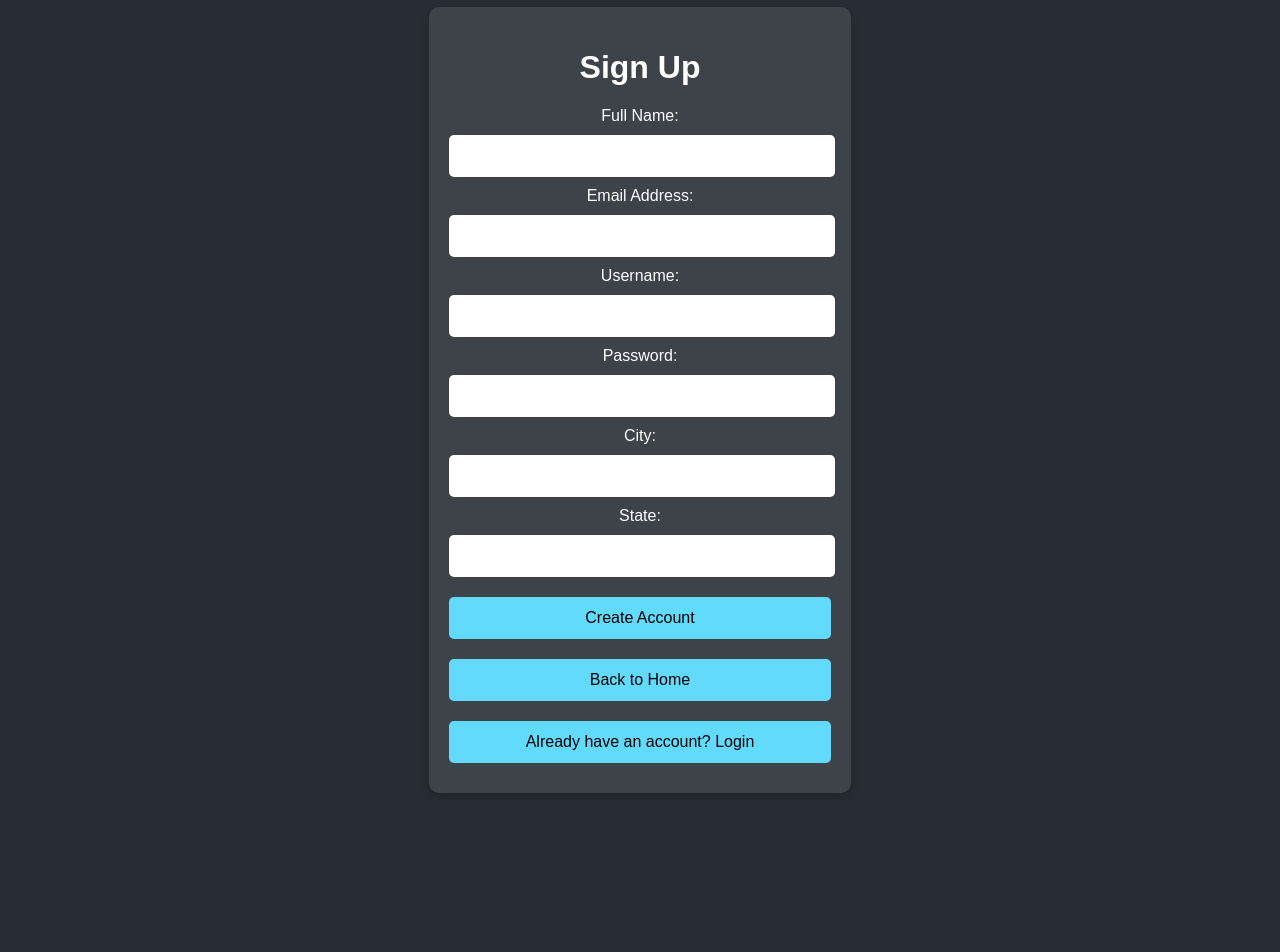
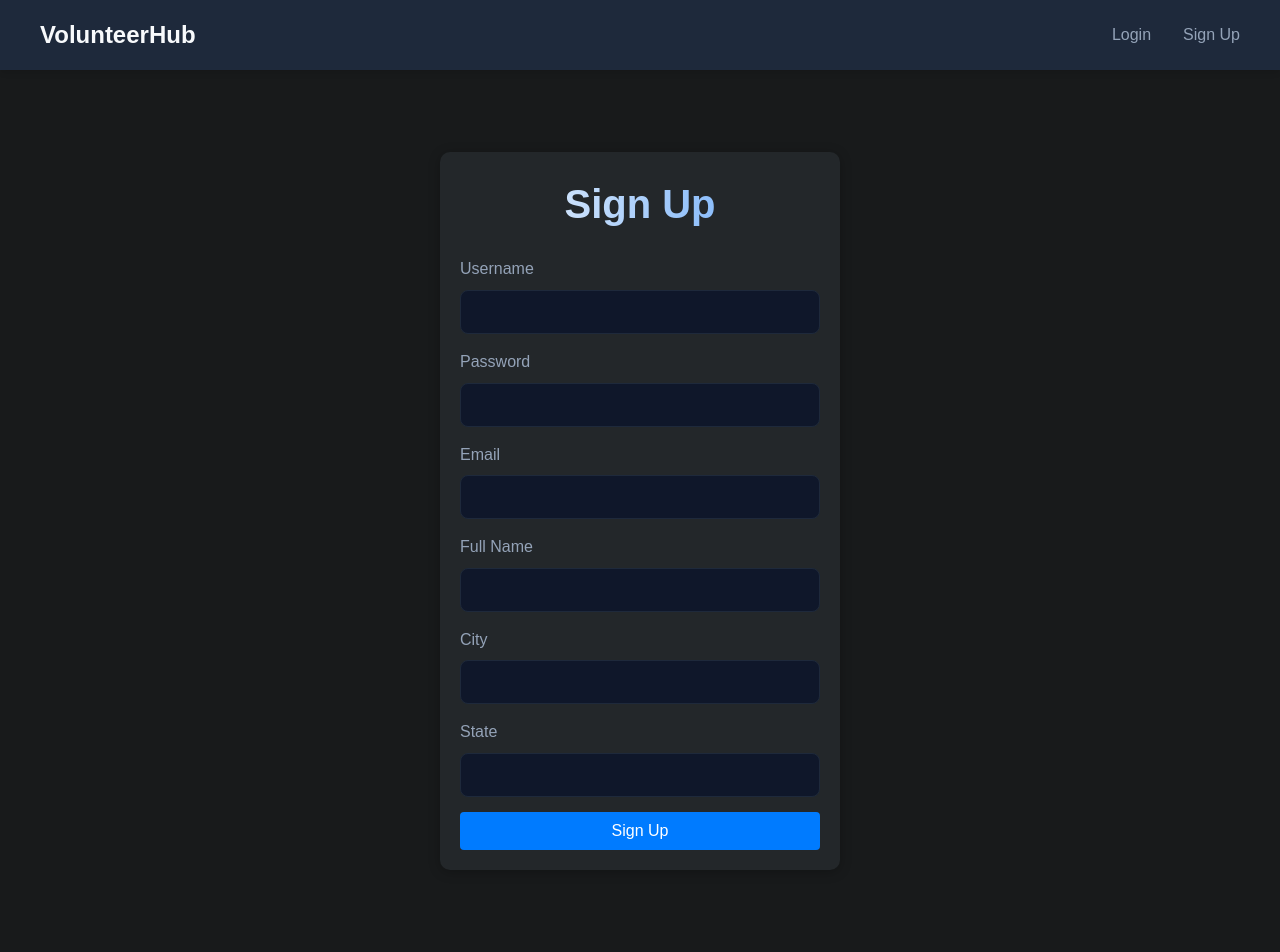
Before and after one commit to SarveshwarSenthilKumar/VolunteerHub, a Flask app: page /auth/signup in a window 1280 px wide. Before the commit the page ends 793 px from the top, so only its background shows below. Run offline with Flask 2, Linux system fonts and the light colour scheme.

Commit message:
Working model

```diff
--- a/ToDo.txt
+++ b/ToDo.txt
@@ -1,2 +1,3 @@
 Build in Keywords
 Give more information in the browse opportunities page
+Save and Unsave opportunities
--- a/app.py
+++ b/app.py
@@ -1,6 +1,6 @@
 from flask import Flask, render_template, request, redirect, session, jsonify
 from flask_session import Session
-from datetime import datetime
+from datetime import datetime, timedelta
 import pytz
 import openai
 import os
@@ -14,6 +14,7 @@ app = Flask(__name__)
 
 app.config["SESSION_PERMANENT"] = True
 app.config["SESSION_TYPE"] = "filesystem"
+app.config["PERMANENT_SESSION_LIFETIME"] = timedelta(days=30)  # Set session lifetime to 30 days
 Session(app)
 
 # Configure OpenAI
@@ -25,6 +26,10 @@ authentication = True #Change to False if you want to disable user authenticatio
 
 if authentication:
     app.register_blueprint(auth_blueprint, url_prefix='/auth')
+
+@app.before_request
+def make_session_permanent():
+    session.permanent = True
 
 #This route is the base route for the website which renders the index.html file
 @app.route("/", methods=["GET", "POST"])
@@ -224,52 +229,44 @@ def swipe_action():
     return jsonify({"success": True})
 
 @app.route("/saved", methods=["GET", "POST"])
-def saved_opportunities():
+def saved():
     if not session.get("name"):
         return redirect("/auth/login")
-    if request.method == "POST":
-        data = request.json
-        if data.get("action") == "remove":
-            opportunity_id = data.get("opportunity_id")
-            user_connection = sqlite3.connect("users.db")
-            user_connection.row_factory = sqlite3.Row
-            user_crsr = user_connection.cursor()
-            user_crsr.execute("SELECT saved_opportunities FROM users WHERE username = ?", (session["name"],))
-            user = user_crsr.fetchone()
-            if user:
-                saved_opps = json.loads(user['saved_opportunities'] or '[]')
-                if opportunity_id in saved_opps:
-                    saved_opps.remove(opportunity_id)
-                    user_crsr.execute("UPDATE users SET saved_opportunities = ? WHERE username = ?", (json.dumps(saved_opps), session["name"]))
-                    user_connection.commit()
-            user_connection.close()
-            return jsonify({"success": True})
-    # GET logic remains unchanged
+
+    # Get user id
     user_connection = sqlite3.connect("users.db")
     user_connection.row_factory = sqlite3.Row
     user_crsr = user_connection.cursor()
     user_crsr.execute("SELECT id, saved_opportunities FROM users WHERE username = ?", (session["name"],))
     user = user_crsr.fetchone()
+    user_connection.close()
     if not user:
         return redirect("/auth/login")
-    saved_opps = json.loads(user['saved_opportunities'] or '[]')
-    if not saved_opps:
-        return render_template("saved.html", opportunities=[])
-    opp_connection = sqlite3.connect("opportunities.db")
-    opp_connection.row_factory = sqlite3.Row
-    opp_crsr = opp_connection.cursor()
-    placeholders = ','.join('?' * len(saved_opps))
-    opp_crsr.execute(f"""
-        SELECT * FROM opportunities
-        WHERE id IN ({placeholders})
-        ORDER BY created_at DESC
-    """, saved_opps)
-    opportunities = [dict(row) for row in opp_crsr.fetchall()]
-    for opp in opportunities:
-        if 'image_url' not in opp or not opp['image_url']:
-            opp['image_url'] = '/static/default.jpg'
-    opp_connection.close()
-    user_connection.close()
+
+    if request.method == "POST":
+        data = request.get_json()
+        if data and data.get("action") == "remove" and data.get("opportunity_id"):
+            opportunity_id = data.get("opportunity_id")
+            saved_opportunities = json.loads(user["saved_opportunities"])
+            if opportunity_id in saved_opportunities:
+                saved_opportunities.remove(opportunity_id)
+                user_connection = sqlite3.connect("users.db")
+                user_crsr = user_connection.cursor()
+                user_crsr.execute("UPDATE users SET saved_opportunities = ? WHERE id = ?", (json.dumps(saved_opportunities), user["id"]))
+                user_connection.commit()
+                user_connection.close()
+                return jsonify({"success": True})
+        return jsonify({"success": False})
+
+    # Get saved opportunities
+    saved_opportunities = json.loads(user["saved_opportunities"])
+    connection = sqlite3.connect("opportunities.db")
+    connection.row_factory = sqlite3.Row
+    crsr = connection.cursor()
+    crsr.execute("SELECT * FROM opportunities WHERE id IN ({})".format(",".join("?" * len(saved_opportunities))), saved_opportunities)
+    opportunities = [dict(row) for row in crsr.fetchall()]
+    connection.close()
+
     return render_template("saved.html", opportunities=opportunities)
 
 @app.route("/auth/logout")
@@ -281,6 +278,7 @@ def logout():
 
 @app.route("/all-opportunities")
 def all_opportunities():
+    print(session.get("name"))
     if not session.get("name"):
         return redirect("/auth/login")
 
@@ -289,9 +287,12 @@ def all_opportunities():
     user_connection.row_factory = sqlite3.Row
     user_crsr = user_connection.cursor()
     user_crsr.execute("SELECT id, city FROM users WHERE username = ?", (session["name"],))
+    all = user_crsr.execute("SELECT * FROM users")
+    print(all.fetchall())
     user = user_crsr.fetchone()
     user_connection.close()
     if not user or not user["city"]:
+        print(user)
         return redirect("/auth/login")
 
     # Get all unswiped opportunities for this user
--- a/templates/auth/signup.html
+++ b/templates/auth/signup.html
@@ -1,128 +1,42 @@
-<!DOCTYPE html>
-<html lang="en">
-<head>
-    <meta charset="UTF-8">
-    <meta name="viewport" content="width=device-width, initial-scale=1.0">
-    <title>Sign Up - Flask Development Template</title>
-    <style>
-        body {
-            font-family: Arial, sans-serif;
-            display: flex;
-            justify-content: center;
-            align-items: center;
-            height: 100vh;
-            margin: 0;
-            background-color: #282c34;
-            color: white;
-            text-align: center;
-        }
-        .container {
-            max-width: 400px;
-            padding: 20px;
-            background-color: rgba(255, 255, 255, 0.1);
-            border-radius: 10px;
-            box-shadow: 0 4px 8px rgba(0, 0, 0, 0.2);
-        }
-        h1 {
-            font-size: 2rem;
-        }
-        input {
-            width: calc(100% - 20px);
-            padding: 12px;
-            margin: 10px 0;
-            border: none;
-            border-radius: 5px;
-            background-color: #fff;
-            color: #000;
-            font-size: 1rem;
-        }
-        button {
-            width: 100%;
-            padding: 12px;
-            margin: 10px 0;
-            border: none;
-            border-radius: 5px;
-            background-color: #61dafb;
-            color: black;
-            font-size: 1rem;
-            cursor: pointer;
-            transition: background 0.3s;
-        }
-        button:hover {
-            background-color: #4fa3d1;
-        }
-        .footer {
-            margin-top: 20px;
-            font-size: 1rem;
-            opacity: 0.9;
-            font-weight: bold;
-            background: linear-gradient(90deg, #61dafb, #4fa3d1);
-            padding: 10px;
-            border-radius: 5px;
-            display: inline-block;
-        }
-        .error-message {
-            background-color: #ff4d4d;
-            color: white;
-            padding: 10px;
-            border-radius: 5px;
-            margin-bottom: 15px;
-            font-size: 1rem;
-            font-weight: bold;
-        }
-    </style>
-</head>
-<body>
-    <div class="container">
-        <h1>Sign Up</h1>
+{% extends "base.html" %}
 
-        <div id="error-message" class="error-message"
-            {% if error %} style="display: block;" {% else %} style="display: none;" {% endif %}>
-            {{ error }}
+{% block title %}Sign Up - VolunteerHub{% endblock %}
+
+{% block content %}
+<div style="max-width: 400px; margin: 4rem auto;">
+    <h1>Join VolunteerHub</h1>
+    <p style="margin-bottom: 2rem;">Create an account to start making a difference</p>
+
+    {% if error %}
+    <div class="error">{{ error }}</div>
+    {% endif %}
+
+    <form method="POST" action="/auth/signup" class="card">
+        <div class="form-group">
+            <label for="name">Full Name</label>
+            <input type="text" id="name" name="name" required>
         </div>
 
-        <form action="/auth/signup" method="POST">
         <div class="form-group">
-                <label for="name">Full Name:</label>
-                <input type="text" id="name" name="name" required>
+            <label for="email">Email</label>
+            <input type="email" id="email" name="email" required>
         </div>
+
         <div class="form-group">
-                <label for="emailaddress">Email Address:</label>
-                <input type="email" id="emailaddress" name="emailaddress" required>
-            </div>
-            <div class="form-group">
-                <label for="username">Username:</label>
-                <input type="text" id="username" name="username" required>
-            </div>
-            <div class="form-group">
-                <label for="password">Password:</label>
+            <label for="password">Password</label>
             <input type="password" id="password" name="password" required>
         </div>
+
         <div class="form-group">
-                <label for="city">City:</label>
-                <input type="text" id="city" name="city" required>
+            <label for="location">Location (City, State)</label>
+            <input type="text" id="location" name="location" required>
         </div>
-            <div class="form-group">
-                <label for="state">State:</label>
-                <input type="text" id="state" name="state" required>
-            </div>
-            <button type="submit">Create Account</button>
+
+        <button type="submit" class="button button-primary" style="width: 100%;">Create Account</button>
     </form>
 
-        <button onclick="location.href='/'">Back to Home</button>
-        <button onclick="location.href='/auth/login'">Already have an account? Login</button>
-
+    <p style="text-align: center; margin-top: 1.5rem;">
+        Already have an account? <a href="/auth/login" style="color: var(--accent-primary); text-decoration: none;">Sign in</a>
+    </p>
 </div>
-
-    <script>
-        // Add geolocation functionality
-        if (navigator.geolocation) {
-            navigator.geolocation.getCurrentPosition(function(position) {
-                document.getElementById('latitude').value = position.coords.latitude;
-                document.getElementById('longitude').value = position.coords.longitude;
-            });
-        }
-    </script>
-
-</body>
-</html>
+{% endblock %}
--- a/templates/signup.html
+++ b/templates/signup.html
@@ -1,42 +1,97 @@
 {% extends "base.html" %}
 
-{% block title %}Sign Up - VolunteerHub{% endblock %}
-
 {% block content %}
-<div style="max-width: 400px; margin: 4rem auto;">
-    <h1>Join VolunteerHub</h1>
-    <p style="margin-bottom: 2rem;">Create an account to start making a difference</p>
-
+<div class="signup-container">
+    <h1>Sign Up</h1>
     {% if error %}
-    <div class="error">{{ error }}</div>
+    <div class="error-message">{{ error }}</div>
     {% endif %}
-
-    <form method="POST" action="/auth/signup" class="card">
+    <form method="POST" action="/auth/signup">
+        <div class="form-group">
+            <label for="username">Username</label>
+            <input type="text" id="username" name="username" required>
+        </div>
+        <div class="form-group">
+            <label for="password">Password</label>
+            <input type="password" id="password" name="password" required>
+        </div>
+        <div class="form-group">
+            <label for="email">Email</label>
+            <input type="email" id="email" name="email" required>
+        </div>
         <div class="form-group">
             <label for="name">Full Name</label>
             <input type="text" id="name" name="name" required>
         </div>
+        <div class="form-group">
+            <label for="city">City</label>
+            <input type="text" id="city" name="city" required>
+        </div>
+        <div class="form-group">
+            <label for="state">State</label>
+            <input type="text" id="state" name="state" required>
+        </div>
+        <button type="submit" class="button">Sign Up</button>
+    </form>
+</div>
 
-        <div class="form-group">
-            <label for="email">Email</label>
-            <input type="email" id="email" name="email" required>
-        </div>
-
-        <div class="form-group">
-            <label for="password">Password</label>
-            <input type="password" id="password" name="password" required>
-        </div>
-
-        <div class="form-group">
-            <label for="location">Location (City, State)</label>
-            <input type="text" id="location" name="location" required>
-        </div>
-
-        <button type="submit" class="button button-primary" style="width: 100%;">Create Account</button>
-    </form>
-
-    <p style="text-align: center; margin-top: 1.5rem;">
-        Already have an account? <a href="/auth/login" style="color: var(--accent-primary); text-decoration: none;">Sign in</a>
-    </p>
-</div>
+<style>
+body {
+    background: #181a1b;
+    color: #e0e0e0;
+    font-family: Arial, sans-serif;
+}
+.signup-container {
+    max-width: 400px;
+    margin: 50px auto;
+    padding: 20px;
+    background: #23272a;
+    border-radius: 10px;
+    box-shadow: 0 2px 12px rgba(0,0,0,0.25);
+}
+h1 {
+    text-align: center;
+    margin-bottom: 20px;
+    color: #fff;
+}
+.form-group {
+    margin-bottom: 15px;
+}
+label {
+    display: block;
+    margin-bottom: 5px;
+    color: #cfcfcf;
+}
+input {
+    width: 100%;
+    padding: 8px;
+    border: 1px solid #444;
+    border-radius: 4px;
+    background: #2c2f33;
+    color: #e0e0e0;
+}
+input:focus {
+    border-color: #007bff;
+    outline: none;
+}
+.button {
+    width: 100%;
+    padding: 10px;
+    background: #007bff;
+    color: #fff;
+    border: none;
+    border-radius: 4px;
+    cursor: pointer;
+    font-size: 1em;
+    transition: background 0.2s;
+}
+.button:hover {
+    background: #0056b3;
+}
+.error-message {
+    color: #ff6b6b;
+    margin-bottom: 15px;
+    text-align: center;
+}
+</style>
 {% endblock %}
```
Also changed, not shown: SarvAuth.py (+7 -3 lines), auth.py (+34 -42 lines), createOpportunitiesDatabase.py (+12 -4 lines), templates/saved.html (+12 -4 lines), opportunities.db. Lines whose indentation alone changed are shown as unchanged.
